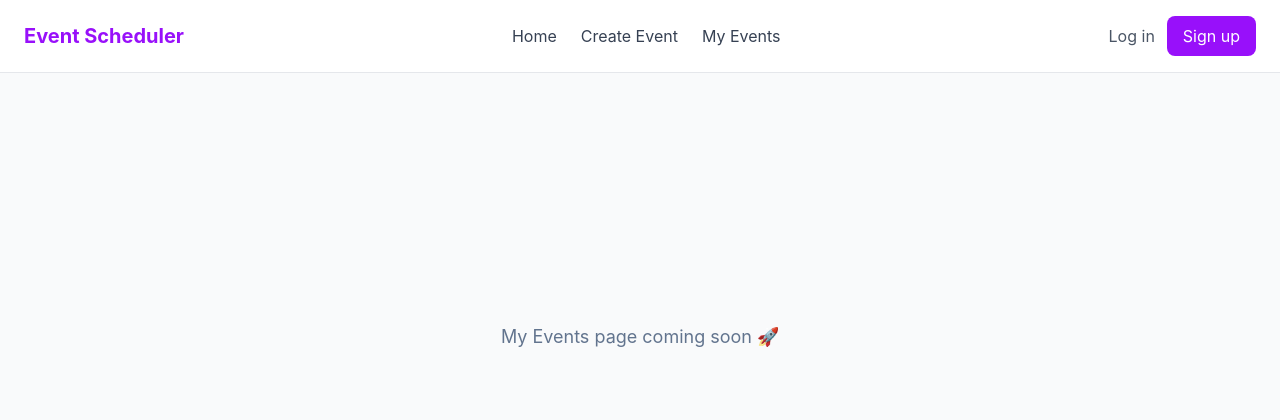
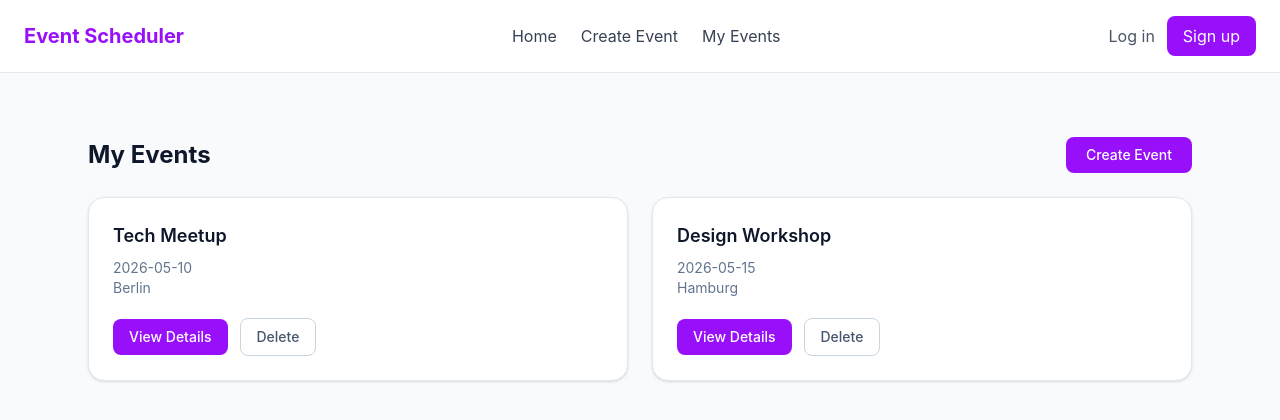
Before and after one commit to Behi1024/event-scheduler, a React (Vite) app: page /my-events in a window 1280 px wide. Shown: the top 420 px of the page. Built offline with nearby package versions, Linux system fonts and the light colour scheme.

Commit message:
feat: add My Events page with list, empty state, and delete/view actions

```diff
--- /dev/null
+++ b/src/components/MyEventCard.jsx
@@ -0,0 +1,28 @@
+import { Link } from "react-router-dom";
+
+export default function MyEventCard({ id, title, date, location, onDelete }) {
+  return (
+    <div className="rounded-2xl border border-slate-200 bg-white p-6 shadow-sm transition hover:shadow-md">
+      <h2 className="text-lg font-semibold text-slate-900">{title}</h2>
+
+      <p className="mt-2 text-sm text-slate-500">{date}</p>
+      <p className="text-sm text-slate-500">{location}</p>
+
+      <div className="mt-5 flex items-center gap-3">
+        <Link
+          to={`/events/${id}`}
+          className="rounded-lg bg-purple-600 px-4 py-2 text-sm font-medium text-white hover:bg-purple-700"
+        >
+          View Details
+        </Link>
+
+        <button
+          onClick={() => onDelete(id)}
+          className="rounded-lg border border-slate-300 px-4 py-2 text-sm font-medium text-slate-600 hover:bg-slate-100"
+        >
+          Delete
+        </button>
+      </div>
+    </div>
+  );
+}
--- a/src/pages/MyEventsPage.jsx
+++ b/src/pages/MyEventsPage.jsx
@@ -1,9 +1,68 @@
+import { Link } from "react-router-dom";
+import { useState } from "react";
+import MyEventCard from "../components/MyEventCard";
+
 export default function MyEventsPage() {
+  const [events, setEvents] = useState([
+    {
+      id: 1,
+      title: "Tech Meetup",
+      date: "2026-05-10",
+      location: "Berlin",
+    },
+    {
+      id: 2,
+      title: "Design Workshop",
+      date: "2026-05-15",
+      location: "Hamburg",
+    },
+  ]);
+
+  function handleDelete(eventId) {
+    setEvents(events.filter((event) => event.id !== eventId));
+  }
+
   return (
-    <div className="flex items-center justify-center min-h-[60vh]">
-      <p className="text-slate-500 text-lg">
-        My Events page coming soon 🚀
-      </p>
+    <div className="mx-auto max-w-6xl px-6 py-10">
+      <div className="mb-6 flex items-center justify-between">
+        <h1 className="text-2xl font-bold text-slate-900">My Events</h1>
+
+        <Link
+          to="/create"
+          className="rounded-lg bg-purple-600 px-5 py-2 text-sm font-medium text-white hover:bg-purple-700"
+        >
+          Create Event
+        </Link>
+      </div>
+
+      {events.length === 0 ? (
+        <div className="mt-20 flex flex-col items-center justify-center text-center">
+          <p className="text-lg text-slate-500">No events yet</p>
+          <p className="mt-2 text-sm text-slate-400">
+            Create your first event and start organizing 🚀
+          </p>
+
+          <Link
+            to="/create"
+            className="mt-6 rounded-lg bg-purple-600 px-5 py-2 text-white hover:bg-purple-700"
+          >
+            Create Event
+          </Link>
+        </div>
+      ) : (
+        <div className="grid gap-6 md:grid-cols-2">
+          {events.map((event) => (
+            <MyEventCard
+              key={event.id}
+              id={event.id}
+              title={event.title}
+              date={event.date}
+              location={event.location}
+              onDelete={handleDelete}
+            />
+          ))}
+        </div>
+      )}
     </div>
   );
 }
```
